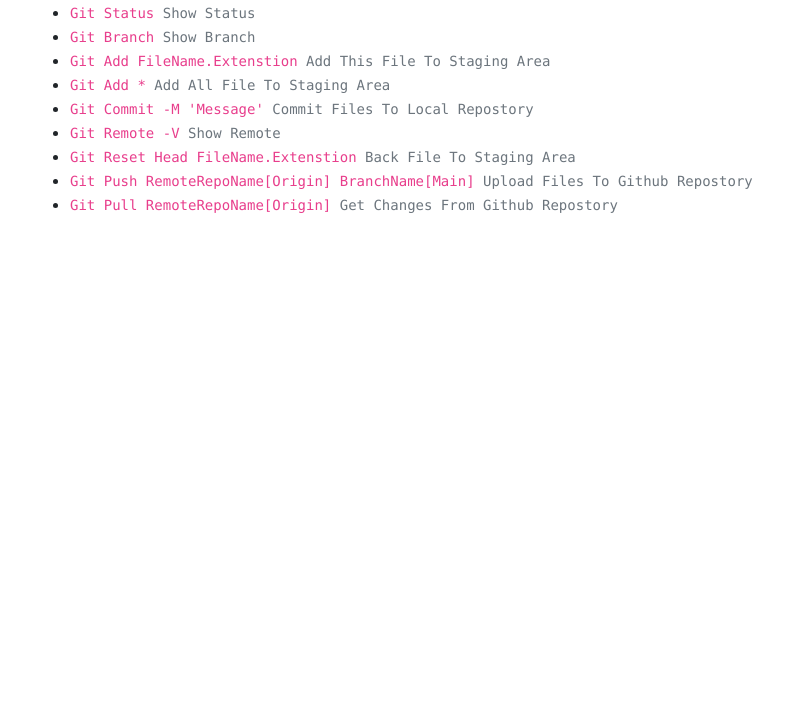
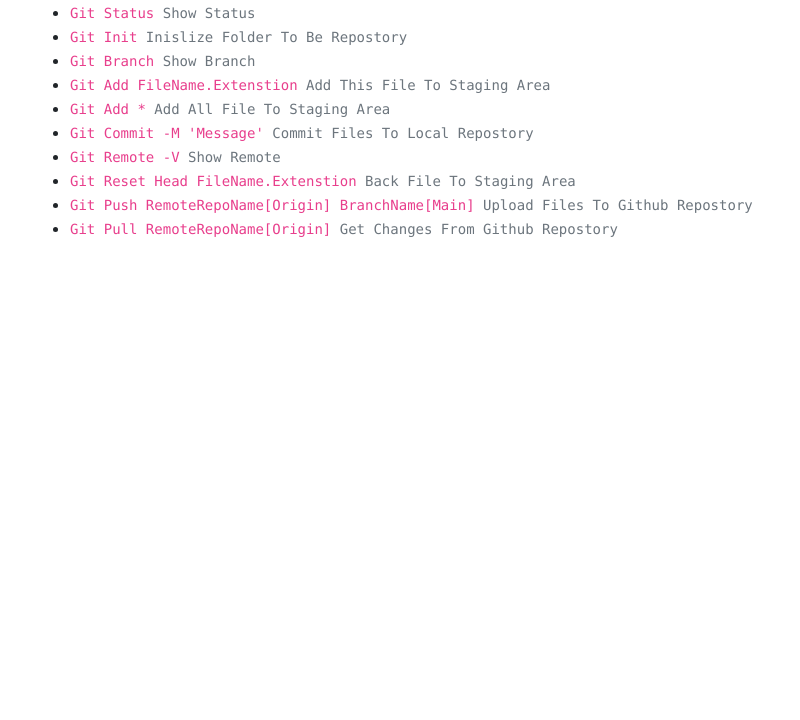
Before and after one commit to Mohammed-Taysser/learn-githup, a plain HTML site: page index.html in a window 1280 px wide. Shown: the part 80-800 px from the top of the page, without its empty margins (55-855 px from the left). Drawn offline with Linux system fonts and the light colour scheme; files whose address does not match are found by name.

Commit message:
update html

```diff
--- a/index.html
+++ b/index.html
@@ -41,6 +41,7 @@
             <ul>
                 <li><code>git clone <span class="text-primary">https://github.com/Mohammed-Taysser/git_learn.git</span> <span class="text-muted"> clone repostory to disk</span></code></li>
                 <li><code>git status <span class="text-muted"> show status</span></code></li>
+                <li><code>git init <span class="text-muted"> inislize folder to be repostory</span></code></li>
                 <li><code>git branch <span class="text-muted"> show branch</span></code></li>
                 <li><code>git add fileName.extenstion <span class="text-muted"> add this file to staging area</span></code></li>
                 <li><code>git add * <span class="text-muted"> add all file to staging area</span></code></li>
```
